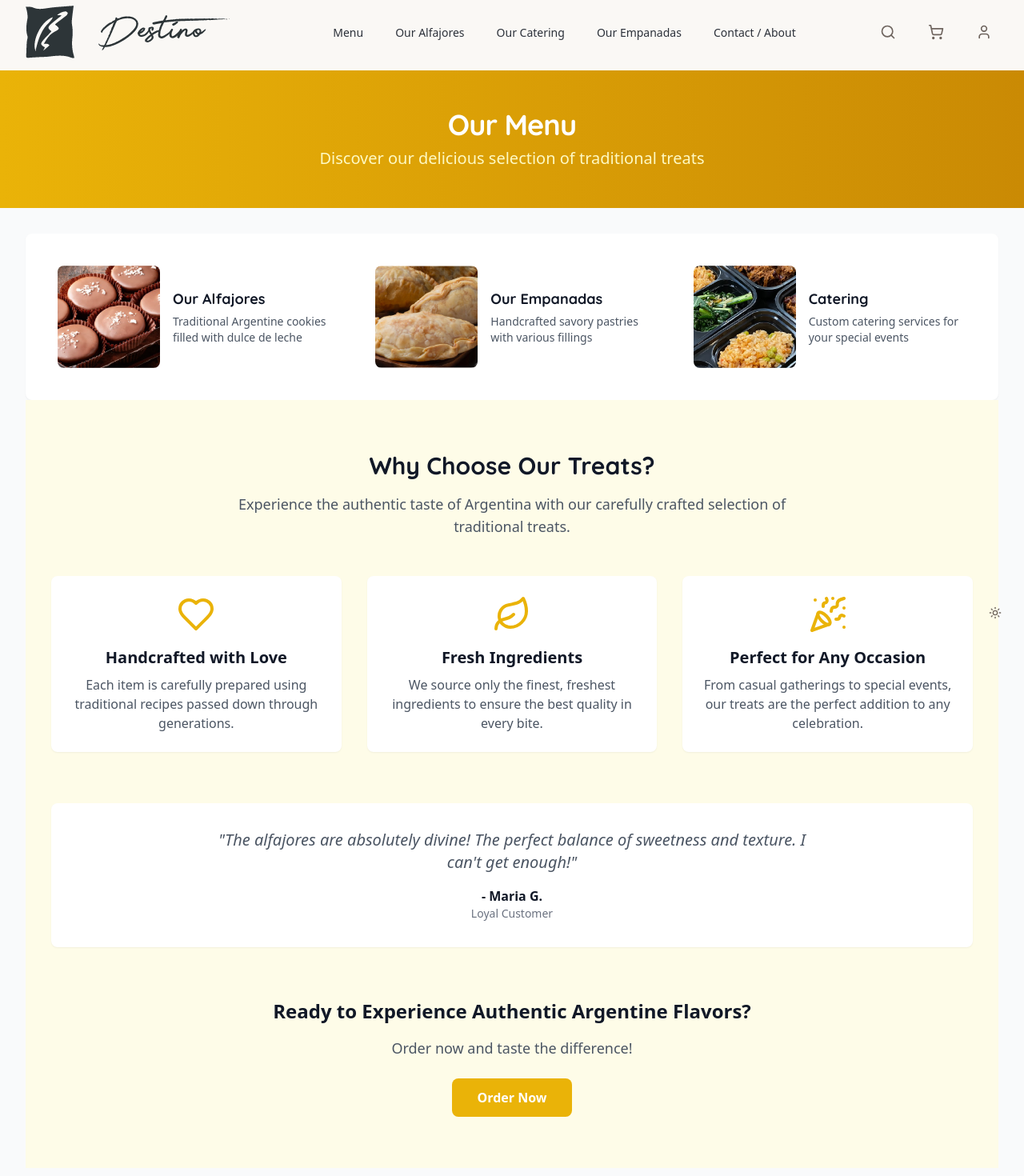
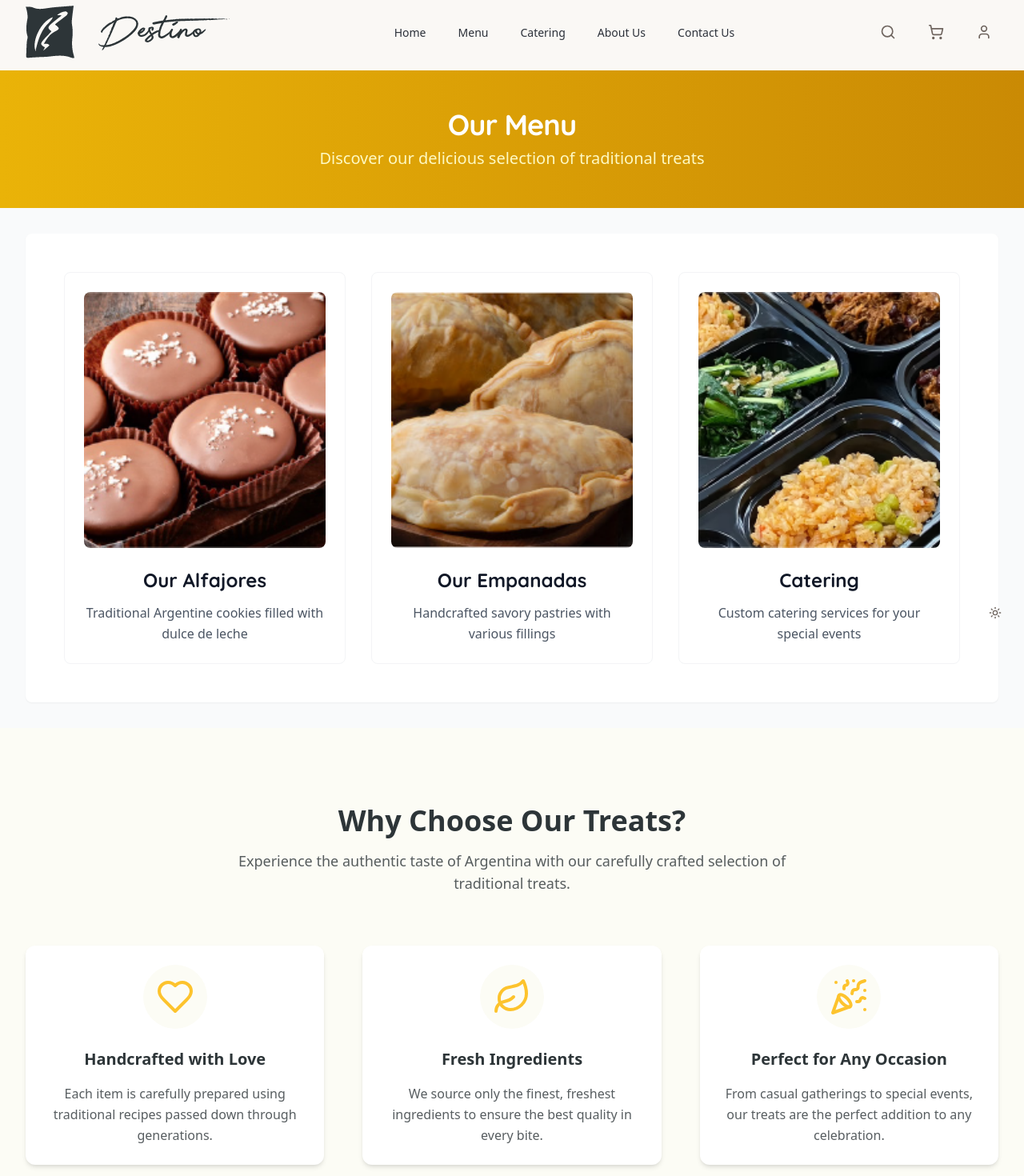
Before and after one commit to ReadySet1/destino-sf, a Next.js app: page /menu in a window 1280 px wide. Shown: the top 1470 px of the page at 80% size. Built offline with nearby package versions, Linux system fonts and the light colour scheme.

Commit message:
✏️ Updated navbar

```diff
--- a/src/app/(store)/menu/page.tsx
+++ b/src/app/(store)/menu/page.tsx
@@ -9,8 +9,8 @@ const MenuPage: React.FC = () => {
       <MenuBanner />
       <div className="max-w-7xl mx-auto px-4 sm:px-6 lg:px-8 py-8">
         <ProductList />
-        <MarketingSection />
       </div>
+      <MarketingSection />
     </main>
   );
 };
--- a/src/components/Footer/index.tsx
+++ b/src/components/Footer/index.tsx
@@ -7,11 +7,12 @@ import { usePathname } from 'next/navigation';
 export default function Footer() {
   const pathname = usePathname();
   const isLandingPage = pathname === '/';
+  const isMenuPage = pathname === '/menu';
 
   return (
     <>
-      {/* Curved transition from white to orange - only on non-landing pages */}
-      {!isLandingPage && (
+      {/* Curved transition from white to orange - hide on landing page and menu page */}
+      {!isLandingPage && !isMenuPage && (
         <div className="bg-white w-full">
           <svg xmlns="http://www.w3.org/2000/svg" viewBox="0 0 1440 80" className="w-full">
             <path
--- a/src/components/Marketing/MarketingSection.tsx
+++ b/src/components/Marketing/MarketingSection.tsx
@@ -1,5 +1,6 @@
 import React from 'react';
 import { Heart, Leaf, PartyPopper } from 'lucide-react';
+import Link from 'next/link';
 
 interface MarketingFeature {
   title: string;
@@ -11,82 +12,91 @@ const features: MarketingFeature[] = [
   {
     title: 'Handcrafted with Love',
     description: 'Each item is carefully prepared using traditional recipes passed down through generations.',
-    icon: <Heart className="w-12 h-12 text-yellow-500" />,
+    icon: <Heart className="w-12 h-12 text-[#fdc32d]" />,
   },
   {
     title: 'Fresh Ingredients',
     description: 'We source only the finest, freshest ingredients to ensure the best quality in every bite.',
-    icon: <Leaf className="w-12 h-12 text-yellow-500" />,
+    icon: <Leaf className="w-12 h-12 text-[#fdc32d]" />,
   },
   {
     title: 'Perfect for Any Occasion',
     description: 'From casual gatherings to special events, our treats are the perfect addition to any celebration.',
-    icon: <PartyPopper className="w-12 h-12 text-yellow-500" />,
+    icon: <PartyPopper className="w-12 h-12 text-[#fdc32d]" />,
   },
 ];
 
 const MarketingSection: React.FC = () => {
   return (
-    <div className="bg-yellow-50 py-12 md:py-16">
-      <div className="max-w-7xl mx-auto px-4 sm:px-6 lg:px-8">
-        <div className="text-center mb-12">
-          <h2 className="text-3xl font-bold text-gray-900 font-quicksand">
+    <>
+      {/* Why Choose Section */}
+      <section className="w-full bg-[#fcfcf5] py-16 lg:py-24">
+        <div className="mx-auto max-w-7xl px-4 sm:px-6 lg:px-8">
+          <div className="text-center mb-16">
+            <h2 className="text-3xl font-bold text-[#2d3538] lg:text-4xl mb-4">
               Why Choose Our Treats?
             </h2>
-          <p className="mt-4 text-lg text-gray-600 max-w-3xl mx-auto">
+            <p className="text-lg text-[#2d3538]/80 max-w-3xl mx-auto">
               Experience the authentic taste of Argentina with our carefully crafted selection of traditional treats.
             </p>
           </div>
 
-        <div className="grid grid-cols-1 md:grid-cols-3 gap-8">
+          <div className="grid grid-cols-1 md:grid-cols-3 gap-8 lg:gap-12">
             {features.map((feature) => (
               <div
                 key={feature.title}
-              className="bg-white p-6 rounded-lg shadow-sm hover:shadow-md transition-shadow duration-300"
+                className="flex flex-col items-center text-center p-6 rounded-xl bg-white shadow-md hover:shadow-lg transition-all duration-300"
               >
-              <div className="flex justify-center mb-4">
+                <div className="mb-6 p-4 rounded-full bg-[#fcfcf5]">
                   {feature.icon}
                 </div>
-              <h3 className="text-xl font-semibold text-gray-900 text-center mb-2">
+                <h3 className="text-xl font-bold text-[#2d3538] mb-4">
                   {feature.title}
                 </h3>
-              <p className="text-gray-600 text-center">
+                <p className="text-[#2d3538]/80 leading-relaxed">
                   {feature.description}
                 </p>
               </div>
             ))}
           </div>
+        </div>
+      </section>
 
       {/* Testimonial Section */}
-        <div className="mt-16 bg-white rounded-lg shadow-sm p-8">
+      <section className="w-full bg-[#fdc32d] py-16">
+        <div className="mx-auto max-w-7xl px-4 sm:px-6 lg:px-8">
+          <div className="bg-white rounded-2xl shadow-lg p-8 lg:p-12">
             <div className="max-w-3xl mx-auto text-center">
-            <blockquote className="text-xl italic text-gray-600">
+              <blockquote className="text-xl italic text-[#2d3538]">
                 "The alfajores are absolutely divine! The perfect balance of sweetness and texture. I can't get enough!"
               </blockquote>
               <div className="mt-4">
-              <p className="font-semibold text-gray-900">- Maria G.</p>
-              <p className="text-sm text-gray-500">Loyal Customer</p>
+                <p className="font-semibold text-[#2d3538]">- Maria G.</p>
+                <p className="text-sm text-[#2d3538]/70">Loyal Customer</p>
               </div>
             </div>
           </div>
+        </div>
+      </section>
 
-        {/* Call to Action */}
-        <div className="mt-16 text-center">
-          <h3 className="text-2xl font-bold text-gray-900 mb-4">
+      {/* Call to Action Section */}
+      <section className="w-full bg-[#2d3538] py-16">
+        <div className="mx-auto max-w-7xl px-4 sm:px-6 lg:px-8 text-center">
+          <h3 className="text-2xl font-bold text-white mb-4">
             Ready to Experience Authentic Argentine Flavors?
           </h3>
-          <p className="text-lg text-gray-600 mb-6">
+          <p className="text-lg text-white/80 mb-8 max-w-2xl mx-auto">
             Order now and taste the difference!
           </p>
-          <button
-            className="bg-yellow-500 hover:bg-yellow-600 text-white font-bold py-3 px-8 rounded-lg transition-colors duration-200"
-            aria-label="Order now"
+          <Link
+            href="/products"
+            className="inline-block bg-[#f77c22] hover:bg-[#fdc32d] text-white font-bold py-3 px-8 rounded-lg transition-colors duration-300"
           >
             Order Now
-          </button>
+          </Link>
         </div>
-      </div>
-    </div>
+      </section>
+    </>
   );
 };
 
--- a/src/components/Navbar/index.tsx
+++ b/src/components/Navbar/index.tsx
@@ -68,6 +68,13 @@ export default function Navbar() {
                   <nav className="flex-1">
                     <div className="space-y-1">
                       <Link
+                        href="/"
+                        onClick={closeSheet}
+                        className="flex items-center py-3 px-4 rounded-lg text-foreground hover:bg-primary hover:text-primary-foreground transition-all duration-200 group"
+                      >
+                        <span className="text-lg font-medium group-hover:translate-x-1 transition-transform">Home</span>
+                      </Link>
+                      <Link
                         href="/menu"
                         onClick={closeSheet}
                         className="flex items-center py-3 px-4 rounded-lg text-foreground hover:bg-primary hover:text-primary-foreground transition-all duration-200 group"
@@ -75,32 +82,25 @@ export default function Navbar() {
                         <span className="text-lg font-medium group-hover:translate-x-1 transition-transform">Menu</span>
                       </Link>
                       <Link
-                        href="/products/category/alfajores"
-                        onClick={closeSheet}
-                        className="flex items-center py-3 px-4 rounded-lg text-foreground hover:bg-primary hover:text-primary-foreground transition-all duration-200 group"
-                      >
-                        <span className="text-lg font-medium group-hover:translate-x-1 transition-transform">Our Alfajores</span>
-                      </Link>
-                      <Link
                         href="/catering"
                         onClick={closeSheet}
                         className="flex items-center py-3 px-4 rounded-lg text-foreground hover:bg-primary hover:text-primary-foreground transition-all duration-200 group"
                       >
-                        <span className="text-lg font-medium group-hover:translate-x-1 transition-transform">Our Catering</span>
+                        <span className="text-lg font-medium group-hover:translate-x-1 transition-transform">Catering</span>
                       </Link>
                       <Link
-                        href="/products/category/empanadas"
+                        href="/about"
                         onClick={closeSheet}
                         className="flex items-center py-3 px-4 rounded-lg text-foreground hover:bg-primary hover:text-primary-foreground transition-all duration-200 group"
                       >
-                        <span className="text-lg font-medium group-hover:translate-x-1 transition-transform">Our Empanadas</span>
+                        <span className="text-lg font-medium group-hover:translate-x-1 transition-transform">About Us</span>
                       </Link>
                       <Link
-                        href="/contact-about"
+                        href="/contact"
                         onClick={closeSheet}
                         className="flex items-center py-3 px-4 rounded-lg text-foreground hover:bg-primary hover:text-primary-foreground transition-all duration-200 group"
                       >
-                        <span className="text-lg font-medium group-hover:translate-x-1 transition-transform">Contact / About</span>
+                        <span className="text-lg font-medium group-hover:translate-x-1 transition-transform">Contact Us</span>
                       </Link>
                     </div>
                   </nav>
@@ -154,35 +154,34 @@ export default function Navbar() {
           {/* Desktop Navigation Links */}
           <div className="hidden sm:ml-8 sm:flex sm:space-x-8">
             <Link
+              href="/"
+              className="inline-flex items-center px-1 pt-1 text-sm font-medium text-foreground transition-all duration-200 border-b-2 border-transparent hover:border-primary hover:text-primary"
+            >
+              Home
+            </Link>
+            <Link
               href="/menu"
               className="inline-flex items-center px-1 pt-1 text-sm font-medium text-foreground transition-all duration-200 border-b-2 border-transparent hover:border-primary hover:text-primary"
             >
               Menu
             </Link>
-
-            <Link
-              href="/products/category/alfajores"
-              className="inline-flex items-center px-1 pt-1 text-sm font-medium text-foreground transition-all duration-200 border-b-2 border-transparent hover:border-primary hover:text-primary"
-            >
-              Our Alfajores
-            </Link>
             <Link
               href="/catering"
               className="inline-flex items-center px-1 pt-1 text-sm font-medium text-foreground transition-all duration-200 border-b-2 border-transparent hover:border-primary hover:text-primary"
             >
-              Our Catering
+              Catering
             </Link>
             <Link
-              href="/products/category/empanadas"
+              href="/about"
               className="inline-flex items-center px-1 pt-1 text-sm font-medium text-foreground transition-all duration-200 border-b-2 border-transparent hover:border-primary hover:text-primary"
             >
-              Our Empanadas
+              About Us
             </Link>
             <Link
-              href="/contact-about"
+              href="/contact"
               className="inline-flex items-center px-1 pt-1 text-sm font-medium text-foreground transition-all duration-200 border-b-2 border-transparent hover:border-primary hover:text-primary"
             >
-              Contact / About
+              Contact Us
             </Link>
           </div>
 
--- a/src/components/Products/ProductList.tsx
+++ b/src/components/Products/ProductList.tsx
@@ -38,29 +38,28 @@ const products: Product[] = [
 const ProductList: React.FC = () => {
   return (
     <div className="bg-white rounded-lg shadow-sm">
-      <div className="max-w-7xl mx-auto">
-        <div className="grid grid-cols-1 md:grid-cols-2 lg:grid-cols-3 gap-6 p-4 sm:p-6">
+      <div className="grid grid-cols-1 gap-6 p-4 lg:grid-cols-3 lg:gap-8 lg:p-12">
         {products.map((product) => (
           <Link
             key={product.name}
             href={product.slug}
-              className="group relative flex flex-col sm:flex-row items-center p-4 rounded-lg hover:bg-gray-50 transition-colors duration-200"
+            className="group relative flex flex-col items-center p-4 rounded-lg hover:bg-gray-50 transition-colors duration-200 sm:flex-row lg:flex-col lg:p-6 lg:hover:bg-white lg:hover:shadow-lg lg:border lg:border-gray-100 overflow-hidden"
           >
-              <div className="relative w-full sm:w-32 h-32 mb-4 sm:mb-0 sm:mr-4">
+            <div className="relative w-full h-32 mb-4 overflow-hidden rounded-lg sm:w-32 sm:h-32 sm:mb-0 sm:mr-4 lg:w-full lg:h-80 lg:mb-6 lg:mr-0">
               <Image
                 src={product.imageSrc}
                 alt={product.altText}
                 fill
-                  className="object-cover rounded-lg"
-                  sizes="(max-width: 640px) 100vw, (max-width: 768px) 50vw, 33vw"
+                className="object-cover lg:group-hover:scale-110 lg:transition-transform lg:duration-500 ease-in-out"
+                sizes="(max-width: 640px) 100vw, (max-width: 1024px) 50vw, 33vw"
               />
             </div>
-              <div className="flex-1 text-center sm:text-left">
-                <h3 className="text-lg font-bold text-gray-900 font-quicksand group-hover:text-yellow-600 transition-colors duration-200">
+            <div className="flex-1 text-center sm:text-left lg:text-center lg:w-full">
+              <h3 className="text-lg font-bold text-gray-900 font-quicksand group-hover:text-yellow-600 transition-colors duration-200 lg:text-2xl lg:mb-3">
                 {product.name}
               </h3>
               {product.description && (
-                  <p className="mt-1 text-sm text-gray-600">
+                <p className="mt-1 text-sm text-gray-600 lg:text-base lg:leading-relaxed">
                   {product.description}
                 </p>
               )}
@@ -69,7 +68,6 @@ const ProductList: React.FC = () => {
         ))}
       </div>
     </div>
-    </div>
   );
 };
 
```
Also changed, not shown: src/app/(static)/page.tsx (+6 -4 lines), src/app/about/page.tsx (added, +14 -0 lines), src/app/contact/page.tsx (renamed from src/app/contact-about/page.tsx, +2 -8 lines), src/components/About.tsx (+24 -7 lines), src/app/contact/chef-story/page.tsx (renamed from src/app/contact-about/chef-story/page.tsx), src/app/contact/contact-form/page.tsx (renamed from src/app/contact-about/contact-form/page.tsx), src/app/contact/location-hours/page.tsx (renamed from src/app/contact-about/location-hours/page.tsx). Lines whose indentation alone changed are shown as unchanged.
